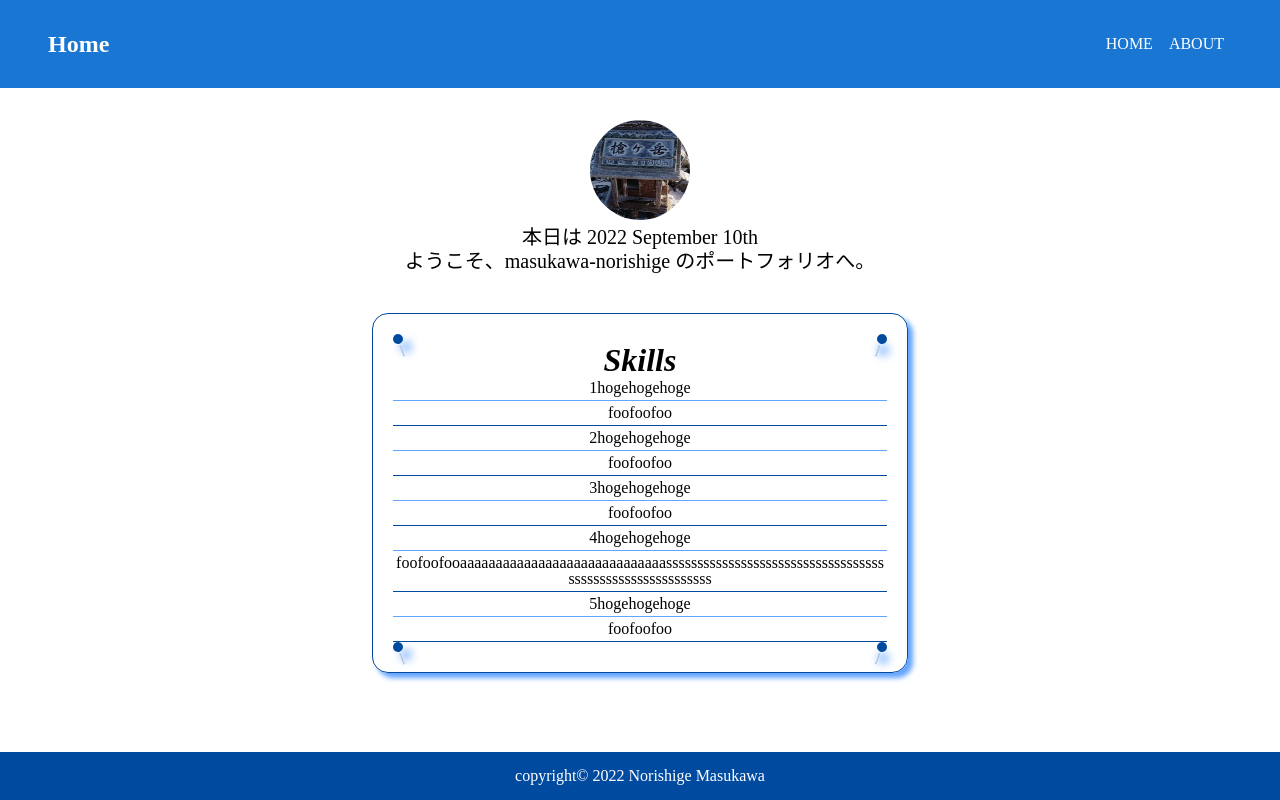
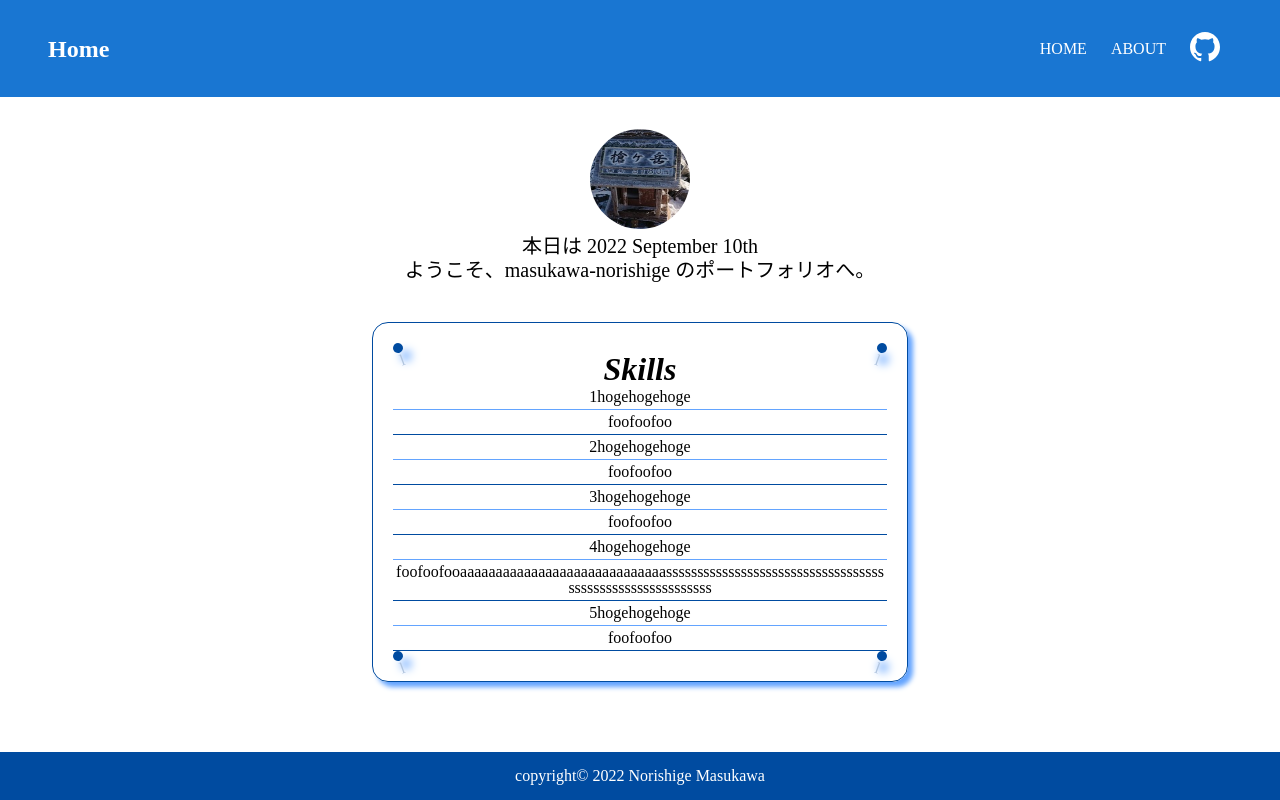
Before and after one commit to mskw-nori/my-portfolio-site, a Next.js app: page / in a window 1280 px wide. Built offline with nearby package versions, Linux system fonts and the light colour scheme.

Commit message:
add github link header

```diff
--- /dev/null
+++ b/src/components/atoms/icons/GithubIcon.tsx
@@ -0,0 +1,9 @@
+import type { FC, SVGProps } from 'react'
+
+type Props = SVGProps<SVGSVGElement>
+
+export const GithubIcon: FC<Props> = props => (
+  <svg xmlns="http://www.w3.org/2000/svg" width="24" height="24" viewBox="0 0 24 24" {...props}>
+    <path d="M12 0c-6.626 0-12 5.373-12 12 0 5.302 3.438 9.8 8.207 11.387.599.111.793-.261.793-.577v-2.234c-3.338.726-4.033-1.416-4.033-1.416-.546-1.387-1.333-1.756-1.333-1.756-1.089-.745.083-.729.083-.729 1.205.084 1.839 1.237 1.839 1.237 1.07 1.834 2.807 1.304 3.492.997.107-.775.418-1.305.762-1.604-2.665-.305-5.467-1.334-5.467-5.931 0-1.311.469-2.381 1.236-3.221-.124-.303-.535-1.524.117-3.176 0 0 1.008-.322 3.301 1.23.957-.266 1.983-.399 3.003-.404 1.02.005 2.047.138 3.006.404 2.291-1.552 3.297-1.23 3.297-1.23.653 1.653.242 2.874.118 3.176.77.84 1.235 1.911 1.235 3.221 0 4.609-2.807 5.624-5.479 5.921.43.372.823 1.102.823 2.222v3.293c0 .319.192.694.801.576 4.765-1.589 8.199-6.086 8.199-11.386 0-6.627-5.373-12-12-12z" />
+  </svg>
+)
--- a/src/components/molecules/Header.tsx
+++ b/src/components/molecules/Header.tsx
@@ -1,6 +1,8 @@
 import Link from 'next/link'
 
 import styles from '@/styles/modules/Header.module.scss'
+
+import { GithubIcon } from '@/components/atoms/icons/GithubIcon'
 
 import type { FC } from 'react'
 
@@ -11,13 +13,18 @@
 export const Header: FC<Props> = ({ pageName }) => (
   <header className={styles.header}>
     <h1 className={styles.header__title}>{pageName}</h1>
-    <div>
+    <div className={styles.header__links}>
       <Link href="/">
         <a className={styles.header__link}>HOME</a>
       </Link>
       <Link href="/about">
         <a className={styles.header__link}>ABOUT</a>
       </Link>
+      <Link href="https://github.com/mskw-nori">
+        <a className={styles.header__link} target="_blank">
+          <GithubIcon fill="#fff" width="30px" height="30px" />
+        </a>
+      </Link>
     </div>
   </header>
 )
--- a/src/styles/modules/Header.module.scss
+++ b/src/styles/modules/Header.module.scss
@@ -11,9 +11,12 @@
     font-weight: bold;
     font-size: 1.5rem;
   }
+  &__links {
+    display: flex;
+    align-items: center;
+  }
   &__link {
-    display: inline-block;
     text-decoration: none;
-    padding: 0 0.5rem;
+    padding: 0 0.75rem;
   }
 }
```
